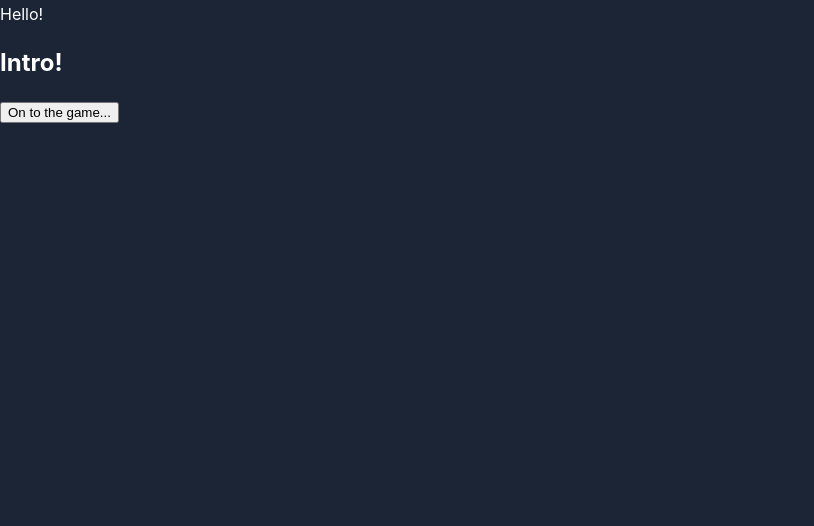
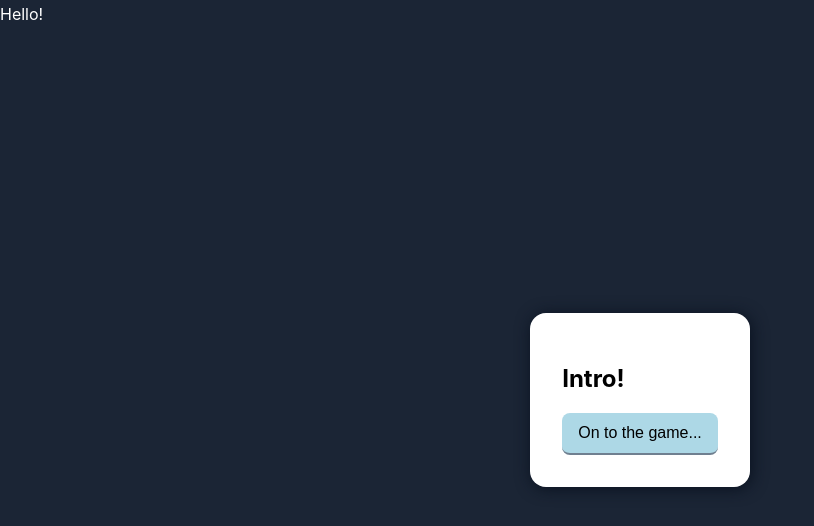
Before and after one commit to isaiahaiasi/wimmel, a React (Create React App) app: page / in a window 1280 px wide. Shown: the top 526 px of the page, without its empty margins (0-814 px from the left). Built offline with nearby package versions, Linux system fonts and the light colour scheme; no server answers; the database is empty.

Commit message:
Add styled-component aggregator; Add Button, Window, ModalContainer styles

```diff
--- a/src/components/App.js
+++ b/src/components/App.js
@@ -31,7 +31,7 @@ export default function App() {
         return <MainGame targetData={targetData} />;
       }
       case pages.gameOver: {
-        // TODO: if I'm storing start time using function,s
+        // TODO: if I'm storing start time using cloud function
         // need to do the same with the endTime
         // (complicates how I'm passing time into GameOver component)
         const endTime = Date.now();
--- a/src/components/GameOverPage.js
+++ b/src/components/GameOverPage.js
@@ -1,17 +1,22 @@
 import React, { useContext } from "react";
 import displayTime from "../logic/display-time";
 import PageContext from "../PageContext";
+import * as S from "../styled-components/styled-index";
 
 export default function GameOverPage({ time }) {
   const { handlePageChange, pages } = useContext(PageContext);
 
   return (
-    <div>
-      <h2>You won! Good job!</h2>
-      <div>Your time was {time}</div>
-      <div>Your time was {time / 1000}</div>
-      <div>Your time was {displayTime(time)}</div>
-      <button onClick={() => handlePageChange(pages.intro)}>Play again?</button>
-    </div>
+    <S.ContainerCentered>
+      <S.Window>
+        <h2>You won! Good job!</h2>
+        <div>Your time was {time}</div>
+        <div>Your time was {time / 1000}</div>
+        <div>Your time was {displayTime(time)}</div>
+        <S.Button onClick={() => handlePageChange(pages.intro)}>
+          Play again?
+        </S.Button>
+      </S.Window>
+    </S.ContainerCentered>
   );
 }
--- a/src/components/IntroPage.js
+++ b/src/components/IntroPage.js
@@ -1,15 +1,18 @@
 import React, { useContext } from "react";
 import PageContext from "../PageContext";
+import * as S from "../styled-components/styled-index";
 
 export default function IntroPage() {
   const { handlePageChange, pages } = useContext(PageContext);
 
   return (
-    <div>
-      <h2>Intro!</h2>
-      <button onClick={() => handlePageChange(pages.mainGame)}>
-        On to the game...
-      </button>
-    </div>
+    <S.ContainerCentered>
+      <S.Window>
+        <h2>Intro!</h2>
+        <S.Button onClick={() => handlePageChange(pages.mainGame)}>
+          On to the game...
+        </S.Button>
+      </S.Window>
+    </S.ContainerCentered>
   );
 }
--- /dev/null
+++ b/src/styled-components/intro.js
@@ -0,0 +1,4 @@
+import styled from "styled-components";
+
+// TODO: all colors, sizes, spacings, etc. should be enumerated presets
+export const Intro = styled.div``;
--- /dev/null
+++ b/src/styled-components/styled-index.js
@@ -0,0 +1,3 @@
+export * from "./intro";
+export * from "./main-game";
+export * from "./utilities";
--- /dev/null
+++ b/src/styled-components/utilities.js
@@ -0,0 +1,34 @@
+import styled from "styled-components";
+
+export const ContainerCentered = styled.div`
+  box-sizing: border-box;
+  position: absolute;
+  top: 0;
+  left: 0;
+  width: 100%;
+  height: 100vh;
+  display: flex;
+  justify-content: center;
+  align-items: center;
+`;
+
+export const Window = styled.div`
+  background: white;
+  color: black;
+  box-sizing: border-box;
+  padding: 2rem;
+  border-radius: 1rem;
+  box-shadow: 0.1rem 0.1rem 1rem rgb(9, 17, 31);
+`;
+
+export const Button = styled.button`
+  width: 100%;
+  color: black;
+  font-size: 1rem;
+  line-height: 1.5rem;
+  background-color: lightblue;
+  border-radius: 0.5rem;
+  border-style: none;
+  padding: 0.5rem 1rem;
+  border-bottom: solid 2px slategrey;
+`;
```
